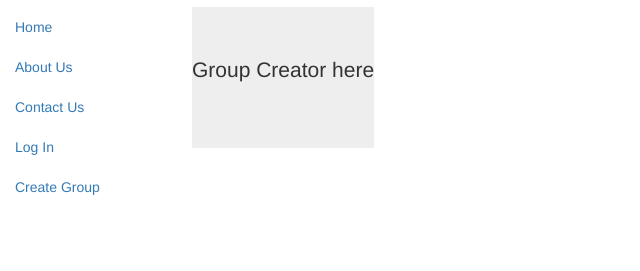
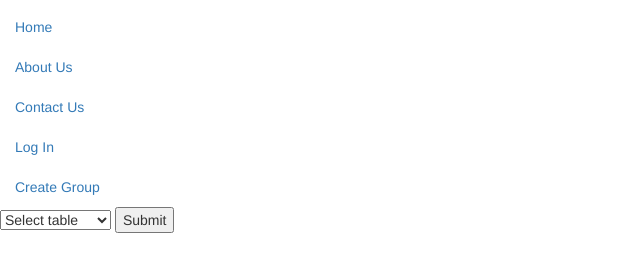
Before and after one commit to hyuan0v0/SD-D-Project, a website: page views/creategroup.html in a window 1280 px wide. Shown: the part 83-354 px from the top of the page, without its empty margins (0-640 px from the left). Drawn offline with nearby package versions, Linux system fonts and the light colour scheme.

Commit message:
Added basic dropdown(doesn't pull from database yet) that works with a router.get

```diff
--- a/server.js
+++ b/server.js
@@ -119,12 +119,16 @@ router.get("/signup_success",function(req,res){
   res.sendFile(path+"signup_success.html");
 })
 
-
 router.get("/signup",function(req,res){
   res.sendFile(path + "signup.html");
 });
 
 router.get("/creategroup",function(req,res){
+  res.sendFile(path + "createGroup.html");
+});
+
+router.get("/getClass",function(req,res){
+  console.log("searching for class")
   res.sendFile(path + "createGroup.html");
 });
 
--- a/views/creategroup.html
+++ b/views/creategroup.html
@@ -24,10 +24,18 @@
 
       </ul>
   </nav>
+  <form id="tableForm" action="/getClass" method="get">
+    <select class="selectpicker" data-style="btn-info" name="selectpicker">
+        <optgroup label="Select Table">
+            <option name="" value="0">Select table</option>
+            <option name="table1" value="1">Table 1</option>
+            <option name="table2" value="2">Table 2</option>
+            <option name="table3" value="3">Table 3</option>
+        </optgroup>
+    </select>
+    <input type="submit" />
+</form>
 </div>
-<div class="jumbotron" style=" float:left;margin-left:0px;">
-      <p>Group Creator here</p>
-    </div>
 </div>
 </body>
 </html>
```
